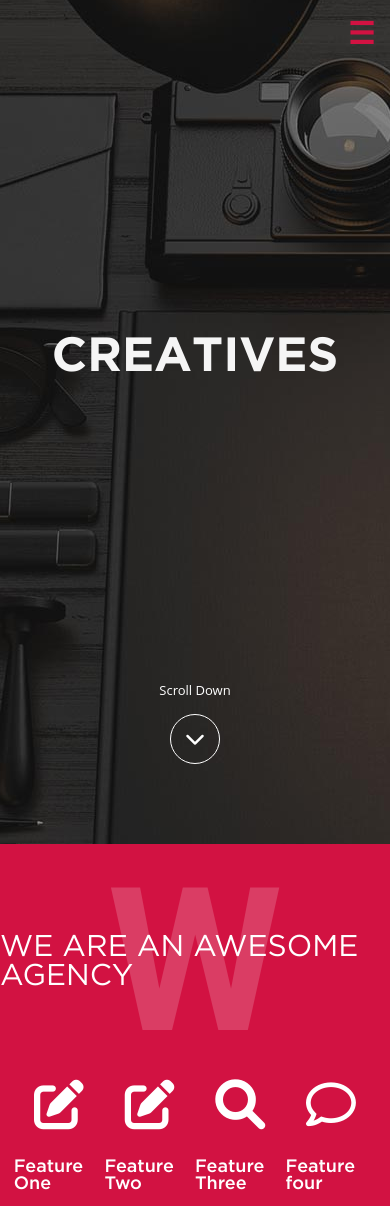
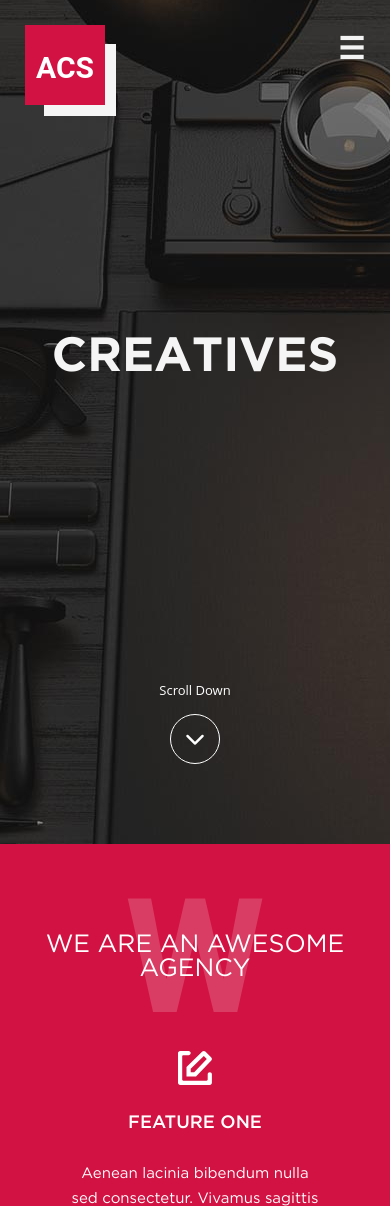
Before and after one commit to DNatan39/Creatives, a plain HTML site: page index.html in a window 390 px wide. Shown: the top 1206 px of the page. Drawn offline with Linux system fonts and the light colour scheme.

Commit message:
Courgette

```diff
--- a/assets/css/style.css
+++ b/assets/css/style.css
@@ -68,7 +68,9 @@ header img {
     background: transparent;
     border-bottom: 4px solid rgba(255, 255, 255, 0.10);
 }
-
+.Nacslogo2{
+    display: none;
+}
 .Nacslogo {
     width: 50px;
     height: 50px;
@@ -409,8 +411,9 @@ header img {
     }
 
     #Nhamburger-button {
-        margin: 10px;
-        margin-right: 15px;
+        margin: 25px;
+        position: fixed;
+        color: #F3F3F3;
     }
 
     .NreseauNav1 {
@@ -427,6 +430,25 @@ header img {
         text-decoration: none;
         color: #D21242;
     }
+    .Nacslogo2{
+        display: block;
+        width: 100px;
+        height: 100px;
+        background: #D21242;
+        display: flex;
+        justify-content: center;
+        align-self: center;
+        box-shadow: 15px 15px 0px -4px #F5F5F5;
+        position: absolute;
+        top: 25px;
+        left: 25px
+    }
+    .Nacslogo2 h2 {
+        font-family: 'Roboto', sans-serif;
+        color: #fff;
+        font-size: 40px;
+    }
+
 
     .Nacslogo {
         width: 100px;
@@ -453,6 +475,21 @@ header img {
         font-size: 6rem;
     }
 
+    /* Section AGENCY */
+
+    .Ntitleawesome{
+        margin-top: 10%;
+    }
+    .Nfeatureparent{
+        display: grid;
+        gap: 30px;
+    }
+    .Nfeature h2{
+        text-align: center;
+    }
+    .Nfeature p{
+        width: 80%;
+    }
 }
 
 
@@ -470,6 +507,17 @@ header img {
     #Nhamburger-button {
         z-index: 5;
         position: fixed;
+        color: #F3F3F3;
+    }
+
+    .Nacslogo2{
+        width: 80px;
+        height: 80px;
+    }
+    .Nacslogo2 h2 {
+        font-family: 'Roboto', sans-serif;
+        color: #fff;
+        font-size: 30px;
     }
 
     .Nacslogo {
@@ -482,5 +530,17 @@ header img {
         font-size: 3rem;
         top: 35%;
     }
+    /* Section AGENCY */
+
+    .Ntitleawesome{
+        margin-top: 5%;
+    }
+    .Ntitleawesome h1{
+        font-size: 160px;
+    }
+    .Ntitleawesome h2{
+        font-size: 25px;
+        text-align: center;
+    }
 
 }
--- a/index.html
+++ b/index.html
@@ -34,6 +34,7 @@
                     <a href="#" class="fa-brands fa-linkedin-in"></a>
                 </div>
             </div>
+            <div class="Nacslogo2"><h2>ACS</h2></div>
             <button id="Nhamburger-button">&#9776;</button>
             <div id="Nhamburger-sidebar">
                 <div id="Nhamburger-sidebar-header"></div>
@@ -57,32 +58,32 @@
 
         <div class="Nfeatureparent">
             <div class="Nfeature">
-                <i class="fa-solid fa-pen-to-square"></i>
-                <h2>Feature One</h2>
+                <img src="assets/img/icons/Write.svg" alt="Write">
+                <h2>FEATURE ONE</h2>
                 <p>Aenean lacinia bibendum nulla sed consectetur.
                     Vivamus sagittis lacus vel augue laoreet rutrum faucibus dolor auctor.
                     Donec id elit non mi porta gravida at eget metus.</p>
             </div>
 
             <div class="Nfeature">
-                <i class="fa-solid fa-pen-to-square"></i>
-                <h2>Feature Two</h2>
+                <img src="assets/img/icons/Write.svg" alt="Write">
+                <h2>FEATURE TWO</h2>
                 <p>Aenean lacinia bibendum nulla sed consectetur.
                     Vivamus sagittis lacus vel augue laoreet rutrum faucibus dolor auctor.
                     Donec id elit non mi porta gravida at eget metus.</p>
             </div>
 
             <div class="Nfeature">
-                <i class="fa-solid fa-magnifying-glass"></i>
-                <h2>Feature Three</h2>
+                <img src="assets/img/icons/Search.svg" alt="Search">
+                <h2>FEATURE THREE</h2>
                 <p>Aenean lacinia bibendum nulla sed consectetur.
                     Vivamus sagittis lacus vel augue laoreet rutrum faucibus dolor auctor.
                     Donec id elit non mi porta gravida at eget metus.</p>
             </div>
 
             <div class="Nfeature">
-                <i class="fa-regular fa-comment"></i>
-                <h2>Feature four</h2>
+                <img src="assets/img/icons/Says.svg" alt="Says">
+                <h2>FEATURE FOUR</h2>
                 <p>Aenean lacinia bibendum nulla sed consectetur.
                     Vivamus sagittis lacus vel augue laoreet rutrum faucibus dolor auctor.
                     Donec id elit non mi porta gravida at eget metus.</p>
```
Also changed, not shown: assets/img/icons/Says.svg (added), assets/img/icons/Write.svg (added).
